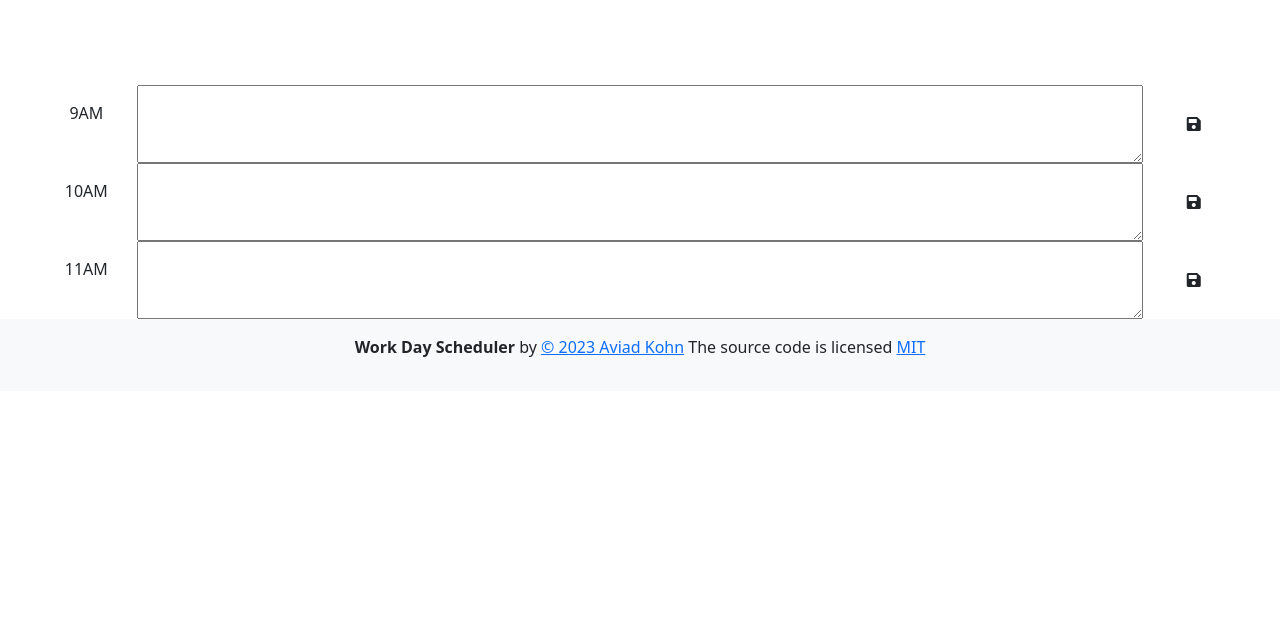
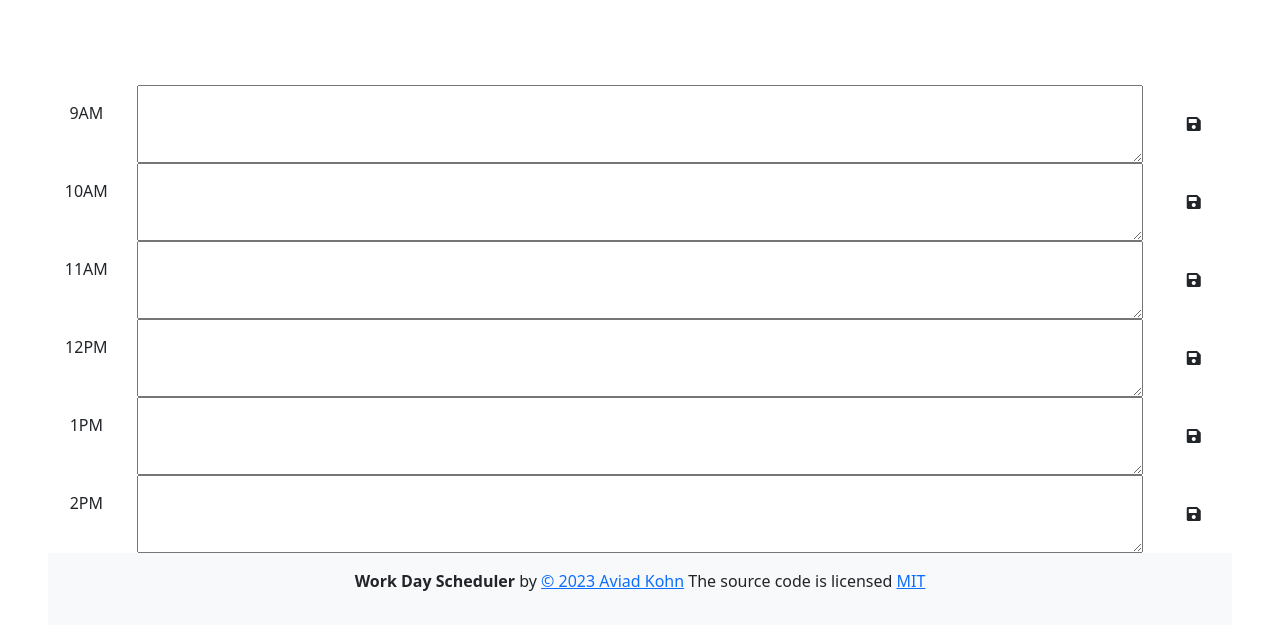
Before and after one commit to xkolsha/Third-Party-APIs-Challenge-Work-Day-Scheduler, a plain HTML site: page index.html in a window 1280 px wide. Shown: the part 166-796 px from the top of the page. Drawn offline with nearby package versions, Linux system fonts and the light colour scheme; files that its build step writes are made by us from their sources.

Commit message:
updated hours and fix footer

```diff
--- a/index.html
+++ b/index.html
@@ -23,7 +23,6 @@
     <link rel="stylesheet" href="style.css" />
     <title>Work Day Scheduler</title>
   </head>
-
   <body>
     <header class="p-5 mb-4">
       <h1 class="display-3">Work Day Scheduler</h1>
@@ -67,12 +66,34 @@
           <i class="fas fa-save" aria-hidden="true"></i>
         </button>
       </div>
-    </div>
+      <div id="hour-12" class="row time-block future">
+        <div class="col-2 col-md-1 hour text-center py-3">12PM</div>
+        <textarea class="col-8 col-md-10 description" rows="3"> </textarea>
+        <button class="btn saveBtn col-2 col-md-1" aria-label="save">
+          <i class="fas fa-save" aria-hidden="true"></i>
+        </button>
+      </div>
+      <div id="hour-1" class="row time-block future">
+          <div class="col-2 col-md-1 hour text-center py-3">1PM</div>
+          <textarea class="col-8 col-md-10 description" rows="3"> </textarea>
+          <button class="btn saveBtn col-2 col-md-1" aria-label="save">
+            <i class="fas fa-save" aria-hidden="true"></i>
+          </button>
+      </div>
+      <div id="hour-2" class="row time-block future">
+          <div class="col-2 col-md-1 hour text-center py-3">2PM</div>
+          <textarea class="col-8 col-md-10 description" rows="3"> </textarea>
+          <button class="btn saveBtn col-2 col-md-1" aria-label="save">
+            <i class="fas fa-save" aria-hidden="true"></i>
+          </button>
+      </div>
     <footer class="footer mt-auto py-3 bg-light">
       <div class="container text-center">
         <p>
           <strong>Work Day Scheduler</strong> by <a href="https://github.com/xkolsha" target="_blank" rel="noopener noreferrer">&copy; 2023 Aviad Kohn</a> The source code is licensed <a href="http://opensource.org/licenses/mit-license.php">MIT</a>
         </p>
+      </div>
+    </footer>
     <script
       src="https://code.jquery.com/jquery-3.7.0.js"
       integrity="sha256-JlqSTELeR4TLqP0OG9dxM7yDPqX1ox/HfgiSLBj8+kM="
```
